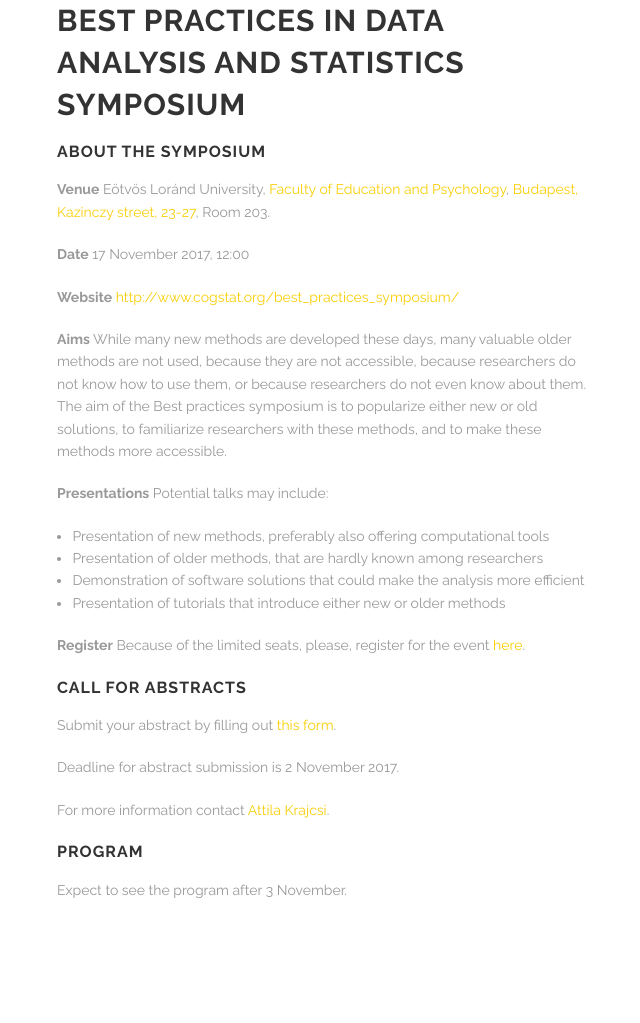
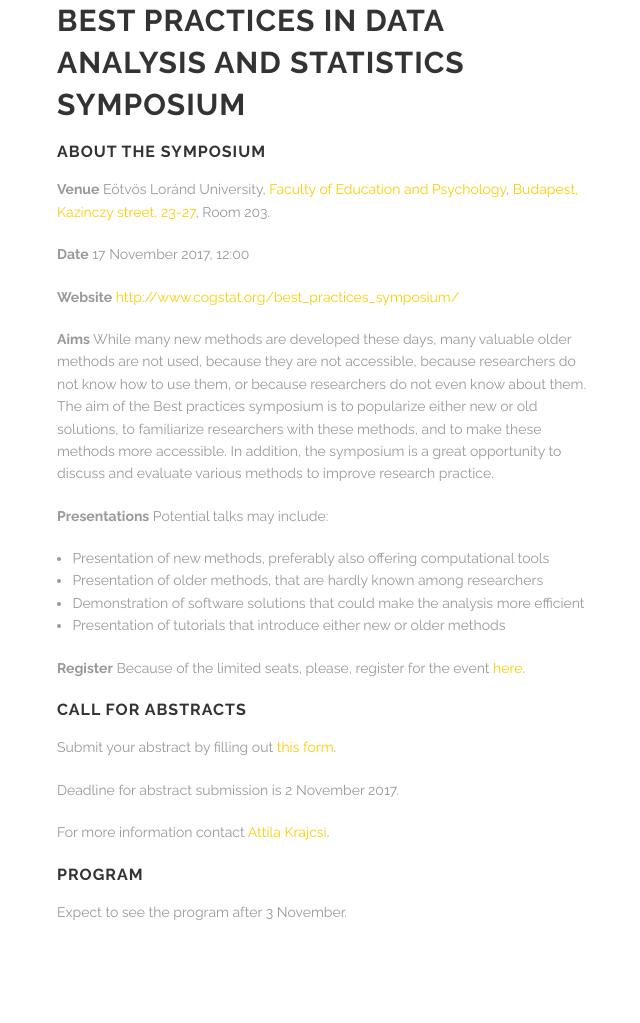
Before and after one commit to cogstat/cogstat_website, a Jekyll site: the page built from best_practices_symposium/index.md, in a window 1280 px wide. Shown: the whole page, without its empty margins (38-678 px from the left). Built offline with Jekyll 4.4.1, drawn with Linux system fonts in a browser that asks for light colours; before the commit the page ends 1001 px from its top, so only the background shows below that.

Commit message:
update symposium aims

```diff
--- a/best_practices_symposium/index.md
+++ b/best_practices_symposium/index.md
@@ -13,7 +13,7 @@
 
 __Website__ [http://www.cogstat.org/best_practices_symposium/](http://www.cogstat.org/best_practices_symposium/)
 
-__Aims__ While many new methods are developed these days, many valuable older methods are not used, because they are not accessible, because researchers do not know how to use them, or because researchers do not even know about them. The aim of the Best practices symposium is to popularize either new or old solutions, to familiarize researchers with these methods, and to make these methods more accessible.
+__Aims__ While many new methods are developed these days, many valuable older methods are not used, because they are not accessible, because researchers do not know how to use them, or because researchers do not even know about them. The aim of the Best practices symposium is to popularize either new or old solutions, to familiarize researchers with these methods, and to make these methods more accessible. In addition, the symposium is a great opportunity to discuss and evaluate various methods to improve research practice.
 
 __Presentations__ Potential talks may include:
 * Presentation of new methods, preferably also offering computational tools
```
